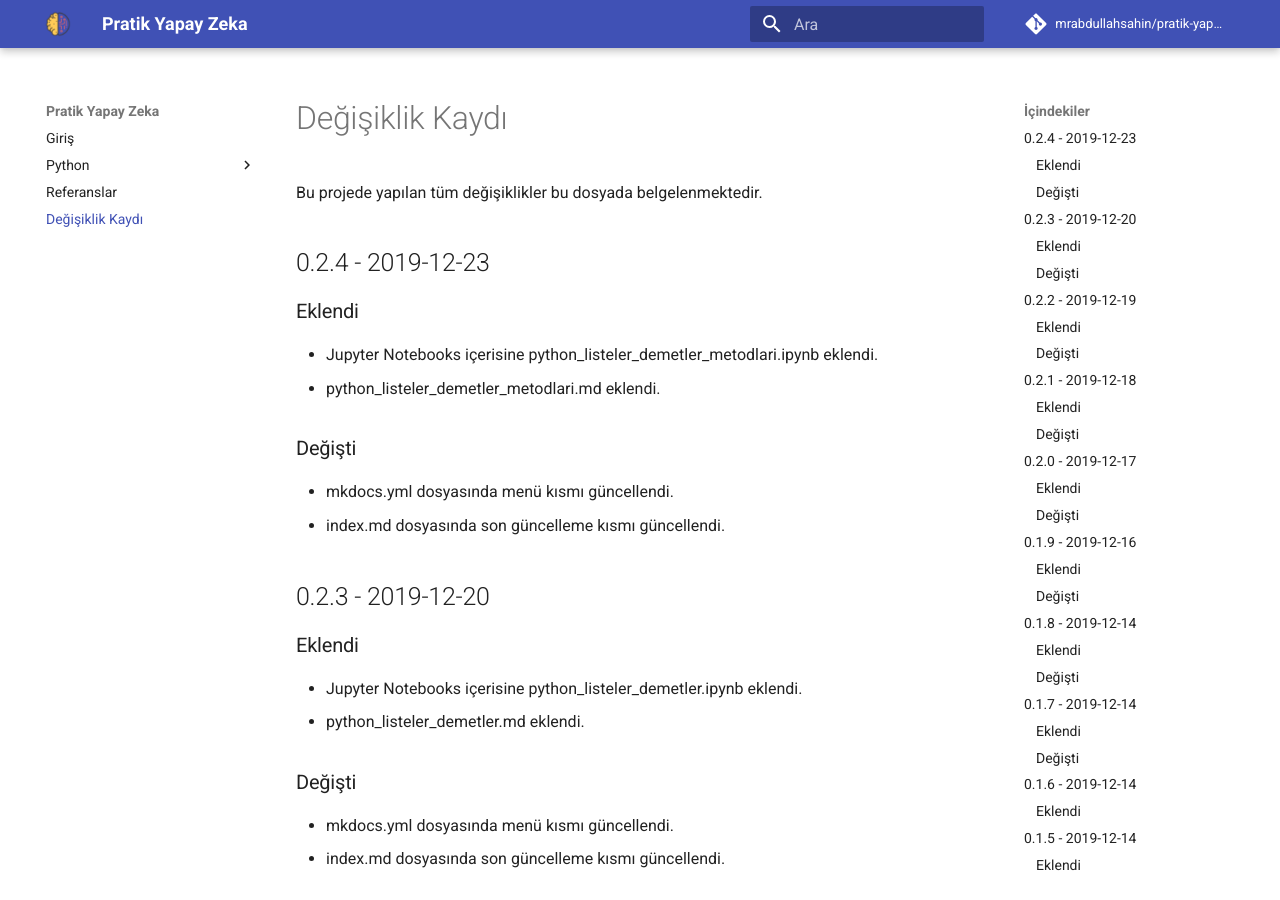
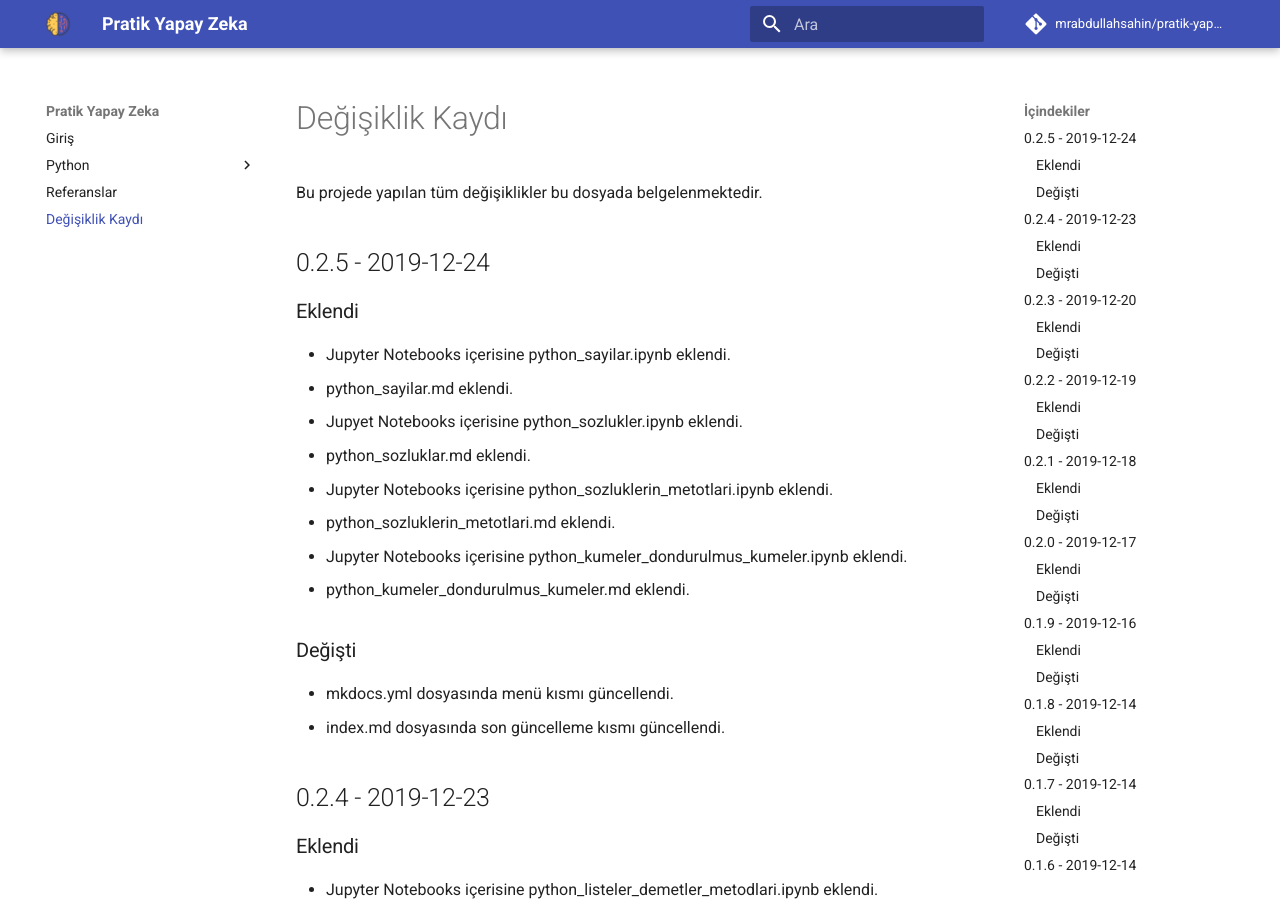
Before and after one commit to mrabdullahsahin/pratik-yapay-zeka, an MkDocs documentation site: the page built from docs/changelog.md, in a window 1280 px wide and 900 px high. Built offline with MkDocs 1.6.1 and Material for MkDocs 9.7.7, drawn with Linux system fonts in a browser that asks for light colours; comment, search, counter and statistics services are not loaded.

Commit message:
Update changelog files

```diff
--- a/docs/changelog.md
+++ b/docs/changelog.md
@@ -1,6 +1,24 @@
 # Değişiklik Kaydı
 
 Bu projede yapılan tüm değişiklikler bu dosyada belgelenmektedir.
+
+## 0.2.5 - 2019-12-24
+
+### Eklendi
+
+- Jupyter Notebooks içerisine python_sayilar.ipynb eklendi.
+- python_sayilar.md eklendi.
+- Jupyet Notebooks içerisine python_sozlukler.ipynb eklendi.
+- python_sozluklar.md eklendi.
+- Jupyter Notebooks içerisine python_sozluklerin_metotlari.ipynb eklendi.
+- python_sozluklerin_metotlari.md eklendi.
+- Jupyter Notebooks içerisine python_kumeler_dondurulmus_kumeler.ipynb eklendi.
+- python_kumeler_dondurulmus_kumeler.md eklendi.
+
+### Değişti
+
+- mkdocs.yml dosyasında menü kısmı güncellendi.
+- index.md dosyasında son güncelleme kısmı güncellendi.
 
 ## 0.2.4 - 2019-12-23
 
```
Also changed, not shown: CHANGELOG.md (+18 -0 lines).
